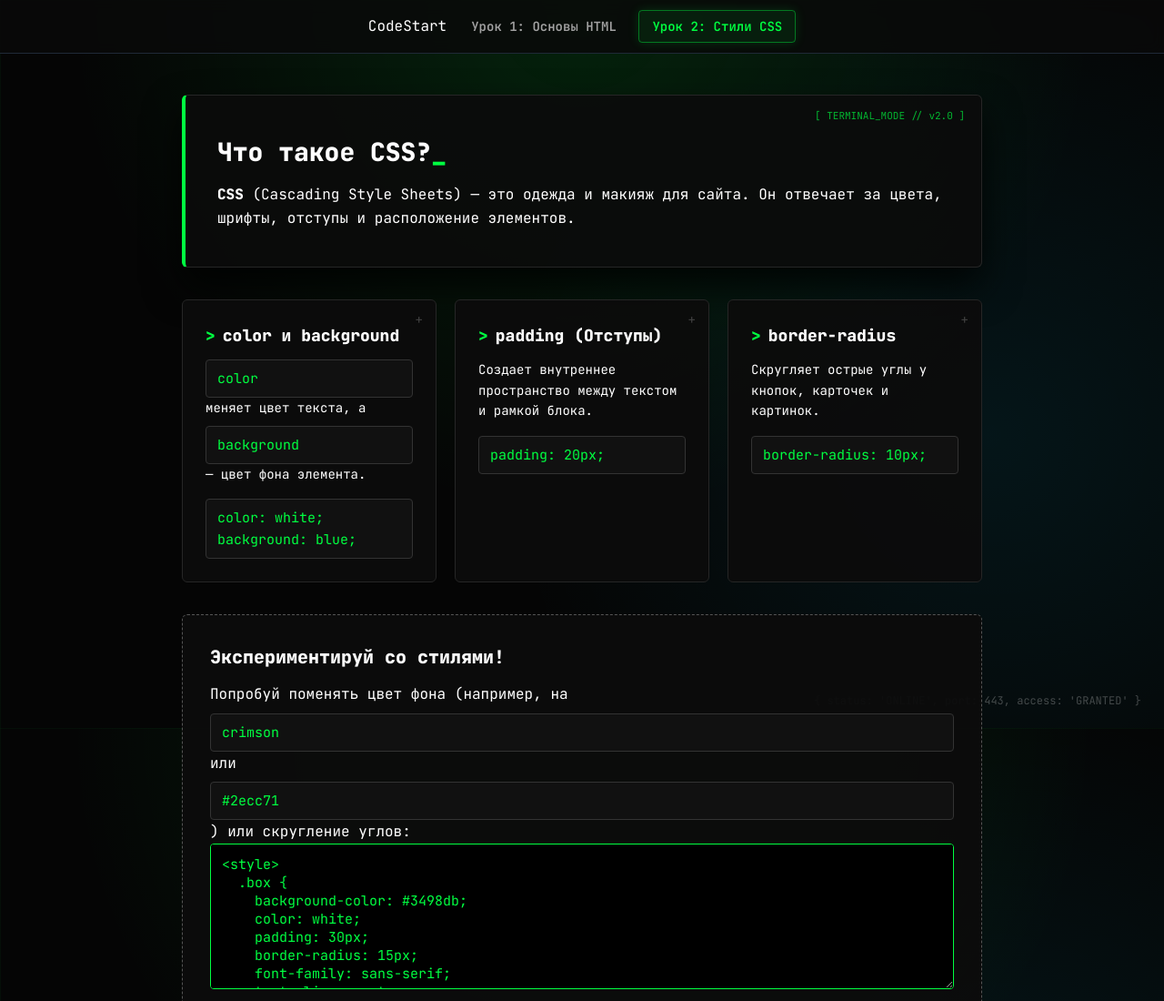
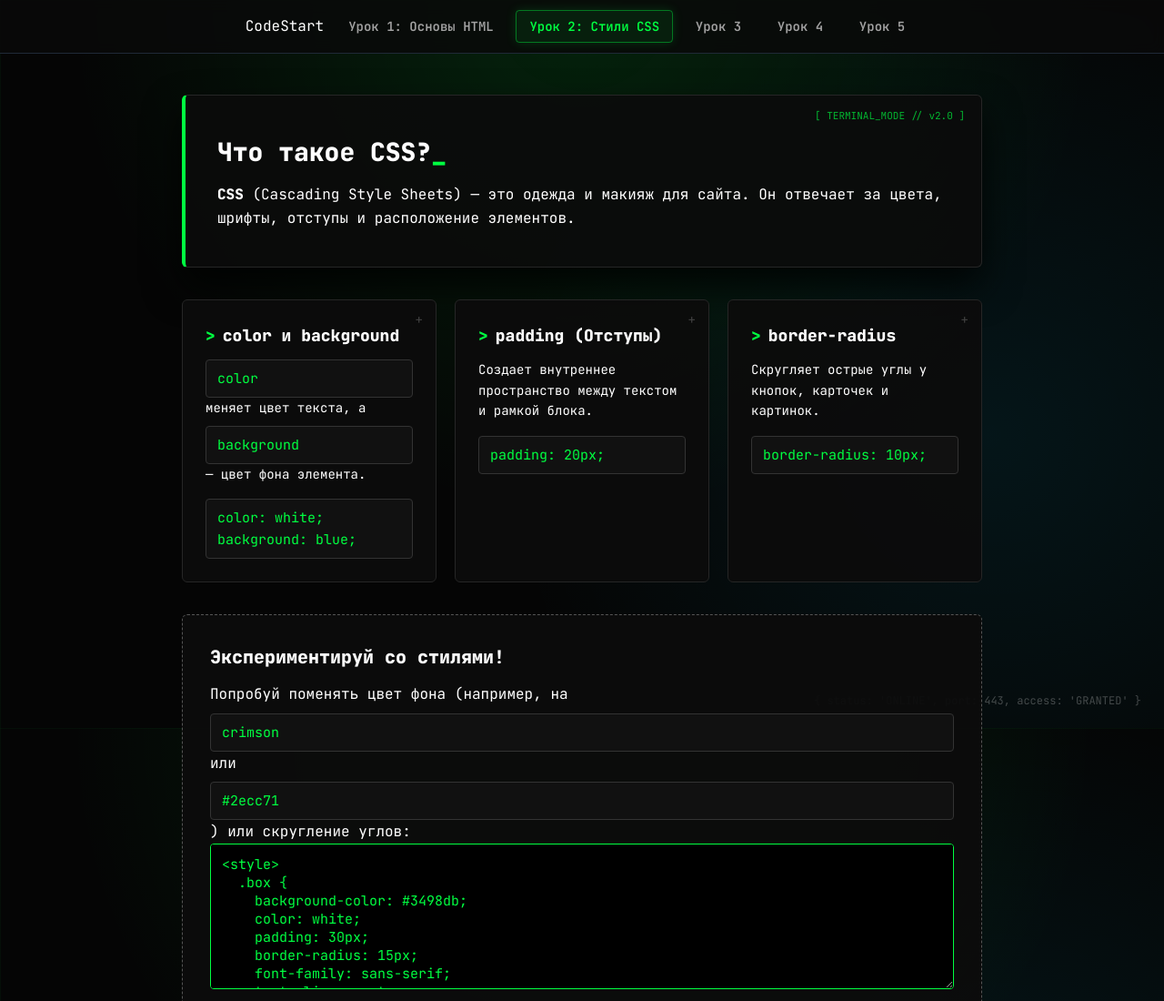
Before and after one commit to eriknuraly-alt/html-course, a plain HTML site: page css-lesson.html in a window 1280 px wide. Shown: the top 1100 px of the page at 91% size. Drawn offline with Linux system fonts and the light colour scheme.

Commit message:
Update css-lesson.html

```diff
--- a/css-lesson.html
+++ b/css-lesson.html
@@ -13,6 +13,9 @@
         <div class="nav-links">
             <a href="index.html">Урок 1: Основы HTML</a>
             <a href="css-lesson.html" class="active">Урок 2: Стили CSS</a>
+            <a href="lesson3.html">Урок 3</a>
+            <a href="lesson4.html">Урок 4</a>
+            <a href="lesson5.html">Урок 5</a>
         </div>
     </nav>
 
```
